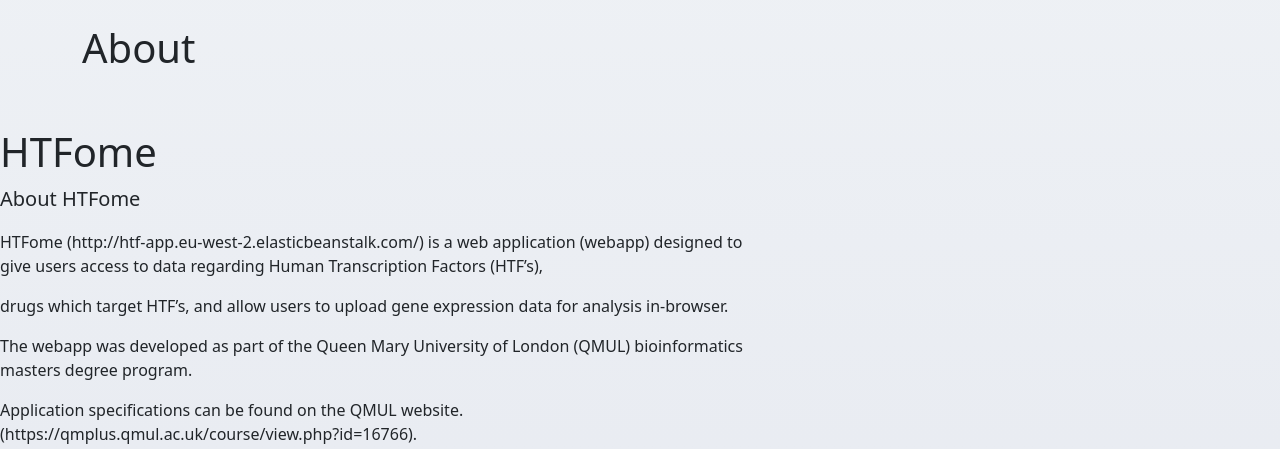
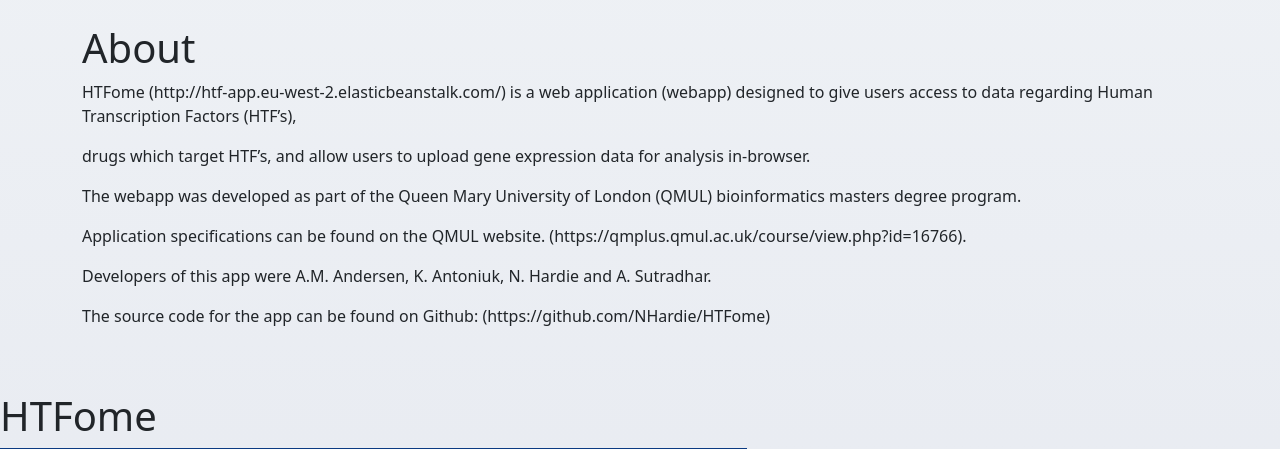
Before and after one commit to NHardie/HTFome, a Django app: page /about/ in a window 1280 px wide. Shown: the part 56-505 px from the top of the page. Run offline with Django 3.2, Linux system fonts and the light colour scheme.

Commit message:
Fix About

```diff
--- a/data/templates/data/about.html
+++ b/data/templates/data/about.html
@@ -4,13 +4,7 @@
 
     <main role="main" class="container">
         <h1 class="mt-4">{{ title }}</h1>
-    </main>
-
-<div class="col-12 col-lg-7">
-                <h1 class="mt-5">HTFome</h1>
-                <p class="lead"> About HTFome
-
-    <p> HTFome</HTFome> <a href="http://htf-app.eu-west-2.elasticbeanstalk.com/"></a> (http://htf-app.eu-west-2.elasticbeanstalk.com/) is a web application (webapp) designed to give users access to data regarding Human Transcription Factors (HTF’s),</p>
+            <p> HTFome</HTFome> <a href="http://htf-app.eu-west-2.elasticbeanstalk.com/"></a> (http://htf-app.eu-west-2.elasticbeanstalk.com/) is a web application (webapp) designed to give users access to data regarding Human Transcription Factors (HTF’s),</p>
                 <p> drugs which target HTF’s, and allow users to upload gene expression data for analysis in-browser.</p>
 
                 <p> The webapp was developed as part of the Queen Mary University of London (QMUL) bioinformatics masters degree program.</p>
@@ -18,5 +12,11 @@
 
                 <p> Developers of this app were A.M. Andersen, K. Antoniuk, N. Hardie and A. Sutradhar.</p>
                 <p> The source code for the app can be found on Github: (https://github.com/NHardie/HTFome)</p>
+    </main>
+
+<div class="col-12 col-lg-7">
+                <h1 class="mt-5">HTFome</h1>
+
+
 
 {% endblock content %}
```
